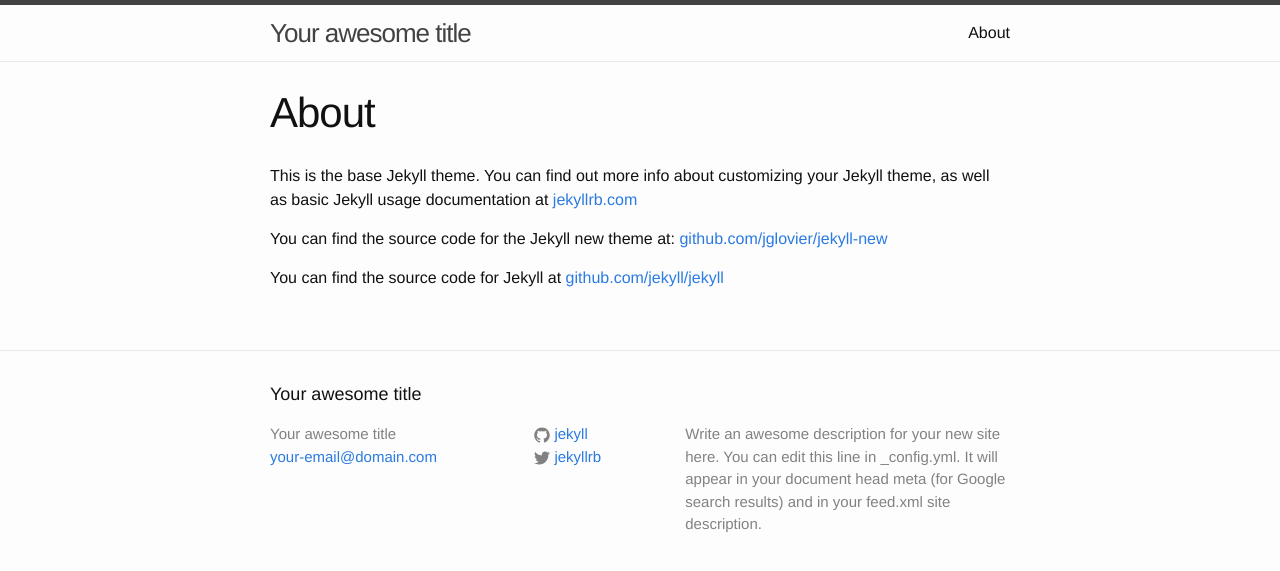
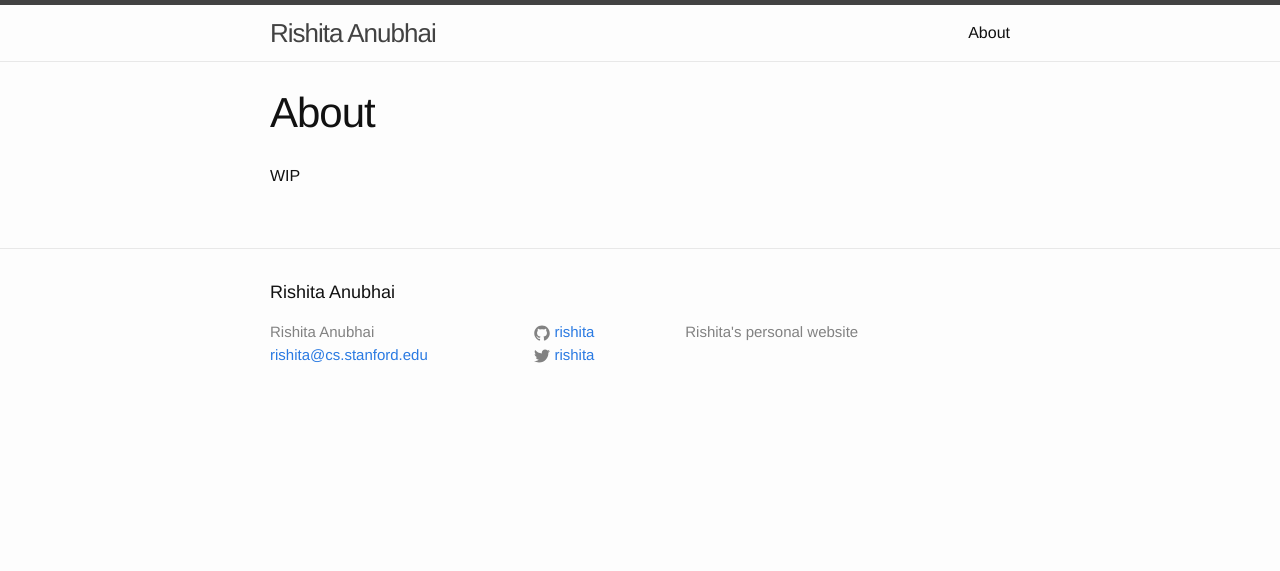
Before and after one commit to rishita/rishita.github.io, a Jekyll site: the page built from about.md, in a window 1280 px wide. Shown: the top 571 px of the page. Built offline with Jekyll 4.4.1, drawn with Linux system fonts in a browser that asks for light colours.

Commit message:
Update config, remove autogenerated posts

```diff
--- a/_config.yml
+++ b/_config.yml
@@ -1,14 +1,11 @@
 # Site settings
-title: Your awesome title
-email: your-email@domain.com
-description: > # this means to ignore newlines until "baseurl:"
-  Write an awesome description for your new site here. You can edit this
-  line in _config.yml. It will appear in your document head meta (for
-  Google search results) and in your feed.xml site description.
-baseurl: "" # the subpath of your site, e.g. /blog/
-url: "http://yourdomain.com" # the base hostname & protocol for your site
-twitter_username: jekyllrb
-github_username:  jekyll
+title: Rishita Anubhai
+email: rishita@cs.stanford.edu
+description: Rishita's personal website
+baseurl: ""
+url: "https://rishita.github.io"
+twitter_username: rishita
+github_username:  rishita
 
 # Build settings
 markdown: kramdown
--- a/about.md
+++ b/about.md
@@ -4,8 +4,4 @@ title: About
 permalink: /about/
 ---
 
-This is the base Jekyll theme. You can find out more info about customizing your Jekyll theme, as well as basic Jekyll usage documentation at [jekyllrb.com](http://jekyllrb.com/)
-
-You can find the source code for the Jekyll new theme at: [github.com/jglovier/jekyll-new](https://github.com/jglovier/jekyll-new)
-
-You can find the source code for Jekyll at [github.com/jekyll/jekyll](https://github.com/jekyll/jekyll)
+WIP
```
Also changed, not shown: _posts/2016-04-03-welcome-to-jekyll.markdown (deleted, +0 -25 lines).
